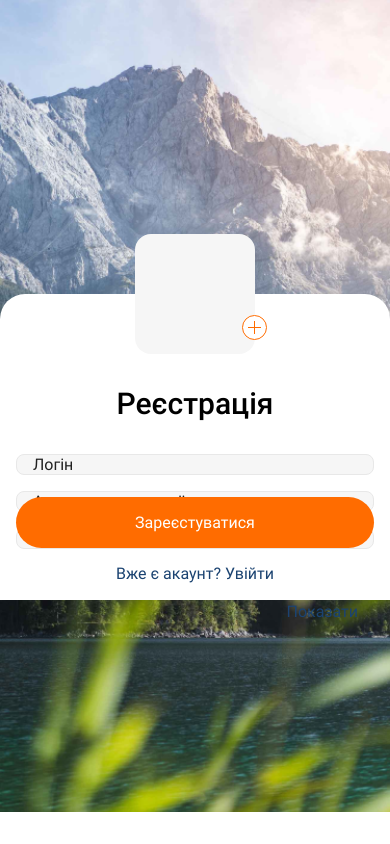
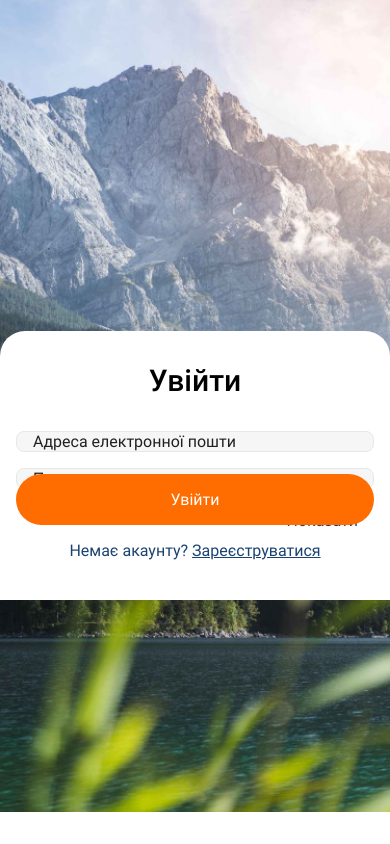
Before and after one commit to DanyloYamelynets/react-native-app, a React Native app in the folder AwesomeProject/: screen /Home in a window 390 px wide. Built offline with nearby package versions, Linux system fonts and the light colour scheme.

Commit message:
add navigation

```diff
--- a/AwesomeProject/App.js
+++ b/AwesomeProject/App.js
@@ -1,15 +1,13 @@
-import { StatusBar } from "expo-status-bar";
+import "react-native-gesture-handler";
 import { useFonts } from "expo-font";
-import {
-  ImageBackground,
-  Keyboard,
-  StyleSheet,
-  Text,
-  TouchableWithoutFeedback,
-  View,
-} from "react-native";
+import { Keyboard, TouchableWithoutFeedback } from "react-native";
 import { RegistrationScreen } from "./Screens/RegistrationScreen/RegistrationScreen";
 import { LoginScreen } from "./Screens/LoginScreen/LoginScreen";
+import { NavigationContainer } from "@react-navigation/native";
+import { createStackNavigator } from "@react-navigation/stack";
+import { PostsScreen } from "./Screens/PostsScreen/PostsScreen";
+
+const MainStack = createStackNavigator();
 
 export default function App() {
   const [fontsLoaded] = useFonts({
@@ -23,32 +21,17 @@ export default function App() {
 
   return (
     <TouchableWithoutFeedback onPress={Keyboard.dismiss}>
-      <View style={styles.container}>
-        <ImageBackground
-          source={require("./assets/images/background.png")}
-          resizeMode="cover"
-          style={styles.bgImg}
-        >
-          <RegistrationScreen />
-          {/* <LoginScreen /> */}
-        </ImageBackground>
-        <StatusBar style="auto" />
-      </View>
+      <NavigationContainer>
+        <MainStack.Navigator initialRouteName="Login">
+          <MainStack.Screen
+            name="Registration"
+            component={RegistrationScreen}
+            options={{ headerShown: false }}
+          />
+          <MainStack.Screen name="Login" component={LoginScreen} options={{ headerShown: false }}/>
+          <MainStack.Screen name="Posts" component={PostsScreen} options={{ headerShown: false }}/>
+        </MainStack.Navigator>
+      </NavigationContainer>
     </TouchableWithoutFeedback>
   );
 }
-
-const styles = StyleSheet.create({
-  container: {
-    flex: 1,
-    backgroundColor: "#fff",
-    alignItems: "center",
-    justifyContent: "center",
-  },
-  bgImg: {
-    flex: 1,
-    width: "100%",
-    justifyContent: "flex-end",
-    alignItems: "center",
-  },
-});
--- a/AwesomeProject/Screens/LoginScreen/LoginScreen.jsx
+++ b/AwesomeProject/Screens/LoginScreen/LoginScreen.jsx
@@ -2,6 +2,7 @@ import React, { useState } from "react";
 import {
   Alert,
   Dimensions,
+  ImageBackground,
   Keyboard,
   KeyboardAvoidingView,
   Platform,
@@ -13,6 +14,8 @@ import {
   View,
 } from "react-native";
 import { LoginBtn, LoginCont, LoginForm, StyledInput } from "./StyledLogin";
+import backgroundImg from "../../assets/images/background.png";
+import { useNavigation } from "@react-navigation/native";
 
 export const LoginScreen = () => {
   const [email, setEmail] = useState("");
@@ -20,6 +23,7 @@ export const LoginScreen = () => {
   const [passwordVisibility, setPasswordVisibility] = useState(true);
   const [emailFocused, setEmailFocused] = useState(false);
   const [passwordFocused, setPasswordFocused] = useState(false);
+  const navigation = useNavigation();
 
   const onPressIn = () => {
     setPasswordVisibility(false);
@@ -34,6 +38,7 @@ export const LoginScreen = () => {
     }
     resetForm();
     console.log(`email: ${email}, password: ${password}`);
+    navigation.navigate("Posts");
   };
 
   function resetForm() {
@@ -41,11 +46,17 @@ export const LoginScreen = () => {
     setPassword("");
   }
   return (
+    <TouchableWithoutFeedback onPress={Keyboard.dismiss}>
+      <View style={styles.container}>
+        <ImageBackground
+          source={backgroundImg}
+          resizeMode="cover"
+          style={styles.bgImg}
+        >
           <KeyboardAvoidingView
             behavior={Platform.OS === "ios" ? "padding" : "height" + 47}
             style={{ flex: 1, width: "100%" }}
           >
-      <TouchableWithoutFeedback onPress={Keyboard.dismiss}>
             <ScrollView style={{ flex: 1, width: "100%" }}>
               <View style={styles.wrapper}>
                 <LoginCont>
@@ -75,7 +86,7 @@ export const LoginScreen = () => {
                       onPressIn={onPressIn}
                       style={{
                         position: "absolute",
-                    top: 82,
+                        top: Platform.OS === "ios" ? 82 : 80,
                         right: 16,
                       }}
                     >
@@ -92,27 +103,65 @@ export const LoginScreen = () => {
                   </LoginForm>
                   <LoginBtn onPress={onLogin}>
                     <Text
-                  style={{ color: "#fff", fontFamily: "Roboto", fontSize: 16 }}
+                      style={{
+                        color: "#fff",
+                        fontFamily: "Roboto",
+                        fontSize: 16,
+                      }}
                     >
                       Увійти
                     </Text>
                   </LoginBtn>
+                  <View style={{ flexDirection: "row", alignItems: "center" }}>
                     <Text
-                style={{ color: "#1B4371", fontFamily: "Roboto", fontSize: 16 }}
+                      style={{
+                        color: "#1B4371",
+                        fontFamily: "Roboto",
+                        fontSize: 16,
+                      }}
                     >
-                Немає акаунту? Зареєструватися
+                      Немає акаунту?{" "}
                     </Text>
+                    <Pressable
+                      onPress={() => navigation.navigate("Registration")}
+                    >
+                      <Text
+                        style={{
+                          textDecorationLine: "underline",
+                          color: "#1B4371",
+                          fontFamily: "Roboto",
+                          fontSize: 16,
+                        }}
+                      >
+                        Зареєструватися
+                      </Text>
+                    </Pressable>
+                  </View>
                 </LoginCont>
               </View>
             </ScrollView>
+          </KeyboardAvoidingView>
+        </ImageBackground>
+      </View>
     </TouchableWithoutFeedback>
-    </KeyboardAvoidingView>
   );
 };
 
 const wrapperHeight = Dimensions.get("screen").height;
-const paddingTop = Platform.OS === "ios" ? 407 : 292;
+const paddingTop = Platform.OS === "ios" ? 407 : 331;
 
 const styles = StyleSheet.create({
   wrapper: { paddingTop, minHeight: wrapperHeight },
+  container: {
+    flex: 1,
+    backgroundColor: "#fff",
+    alignItems: "center",
+    justifyContent: "center",
+  },
+  bgImg: {
+    flex: 1,
+    width: "100%",
+    justifyContent: "flex-end",
+    alignItems: "center",
+  },
 });
--- a/AwesomeProject/Screens/PostsScreen/PostsScreen.jsx
+++ b/AwesomeProject/Screens/PostsScreen/PostsScreen.jsx
@@ -1,6 +1,37 @@
+import { useNavigation } from "@react-navigation/native";
 import React from "react";
-import { View } from "react-native";
+import { Pressable, Text, View } from "react-native";
 
 export const PostsScreen = () => {
-  return <View>PostsScreen</View>;
+  const navigation = useNavigation();
+  return (
+    <View>
+      <Text
+        style={{
+          color: "#1B4371",
+          fontFamily: "Roboto",
+          fontSize: 36,
+          position: "absolute",
+          top: 82,
+          right: 16,
+        }}
+      >
+        PostsScreen
+      </Text>
+      <Pressable onPress={() => navigation.navigate("Login")}>
+        <Text
+          style={{
+            color: "#1B4371",
+            fontFamily: "Roboto",
+            fontSize: 16,
+            position: "absolute",
+            top: 152,
+            right: 16,
+          }}
+        >
+          Вже є акаунт? Увійти
+        </Text>
+      </Pressable>
+    </View>
+  );
 };
--- a/AwesomeProject/Screens/RegistrationScreen/RegistrationScreen.jsx
+++ b/AwesomeProject/Screens/RegistrationScreen/RegistrationScreen.jsx
@@ -2,11 +2,13 @@ import React, { useState } from "react";
 import {
   Alert,
   Dimensions,
+  ImageBackground,
   Keyboard,
   KeyboardAvoidingView,
   Platform,
   Pressable,
   ScrollView,
+  StatusBar,
   StyleSheet,
   Text,
   TouchableWithoutFeedback,
@@ -20,6 +22,8 @@ import {
   UserPhoto,
 } from "./StyledRegistration";
 import { Circle, Path, Svg } from "react-native-svg";
+import backgroundImg from "../../assets/images/background.png";
+import { useNavigation } from "@react-navigation/native";
 
 export const RegistrationScreen = () => {
   const [login, setLogin] = useState("");
@@ -29,6 +33,7 @@ export const RegistrationScreen = () => {
   const [loginFocused, setLoginFocused] = useState(false);
   const [emailFocused, setEmailFocused] = useState(false);
   const [passwordFocused, setPasswordFocused] = useState(false);
+  const navigation = useNavigation();
 
   const onPressIn = () => {
     setPasswordVisibility(false);
@@ -43,6 +48,7 @@ export const RegistrationScreen = () => {
     }
     resetForm();
     console.log(`login: ${login}, email: ${email}, password: ${password}`);
+    navigation.navigate("Posts");
   };
 
   function resetForm() {
@@ -52,11 +58,17 @@ export const RegistrationScreen = () => {
   }
 
   return (
+    <TouchableWithoutFeedback onPress={Keyboard.dismiss}>
+      <View style={styles.container}>
+        <ImageBackground
+          source={backgroundImg}
+          resizeMode="cover"
+          style={styles.bgImg}
+        >
           <KeyboardAvoidingView
             behavior={Platform.OS === "ios" ? "padding" : "height" + 47}
             style={{ flex: 1, width: "100%" }}
           >
-      <TouchableWithoutFeedback onPress={Keyboard.dismiss}>
             <ScrollView style={{ flex: 1, width: "100%" }}>
               <View style={styles.wrapper}>
                 <RegisterCont>
@@ -116,7 +128,7 @@ export const RegistrationScreen = () => {
                       onPressIn={onPressIn}
                       style={{
                         position: "absolute",
-                    top: 148,
+                        top: Platform.OS === "ios" ? 148 : 146,
                         right: 16,
                       }}
                     >
@@ -133,21 +145,46 @@ export const RegistrationScreen = () => {
                   </RegisterForm>
                   <RegisterBtn onPress={onRegister}>
                     <Text
-                  style={{ color: "#fff", fontFamily: "Roboto", fontSize: 16 }}
+                      style={{
+                        color: "#fff",
+                        fontFamily: "Roboto",
+                        fontSize: 16,
+                      }}
                     >
                       Зареєстуватися
                     </Text>
                   </RegisterBtn>
+                  <View style={{ flexDirection: "row", alignItems: "center" }}>
                     <Text
-                style={{ color: "#1B4371", fontFamily: "Roboto", fontSize: 16 }}
+                      style={{
+                        color: "#1B4371",
+                        fontFamily: "Roboto",
+                        fontSize: 16,
+                      }}
                     >
-                Вже є акаунт? Увійти
+                      Вже є акаунт?{" "}
                     </Text>
+                    <Pressable onPress={() => navigation.navigate("Login")}>
+                      <Text
+                        style={{
+                          textDecorationLine: "underline",
+                          color: "#1B4371",
+                          fontFamily: "Roboto",
+                          fontSize: 16,
+                        }}
+                      >
+                        Увійти
+                      </Text>
+                    </Pressable>
+                  </View>
                 </RegisterCont>
               </View>
             </ScrollView>
+          </KeyboardAvoidingView>
+        </ImageBackground>
+        <StatusBar style="auto" />
+      </View>
     </TouchableWithoutFeedback>
-    </KeyboardAvoidingView>
   );
 };
 
@@ -156,4 +193,16 @@ const paddingTop = Platform.OS === "ios" ? 347 : 294;
 
 const styles = StyleSheet.create({
   wrapper: { paddingTop, minHeight: wrapperHeight },
+  container: {
+    flex: 1,
+    backgroundColor: "#fff",
+    alignItems: "center",
+    justifyContent: "center",
+  },
+  bgImg: {
+    flex: 1,
+    width: "100%",
+    justifyContent: "flex-end",
+    alignItems: "center",
+  },
 });
```
Also changed, not shown: AwesomeProject/package.json (+6 -1 lines), AwesomeProject/Screens/CommentsScreen/CommentsScreen.jsx (added), AwesomeProject/Screens/CreatePostsScreen/CreatePostsScreen.jsx (added), AwesomeProject/Screens/Home/Home.jsx (added), AwesomeProject/Screens/MapScreen/MapScreen.jsx (added), AwesomeProject/Screens/ProfileScreen/ProfileScreen.jsx (added), 1 other file (tests, documents, lock files or other folders). Lines whose indentation alone changed are shown as unchanged.
